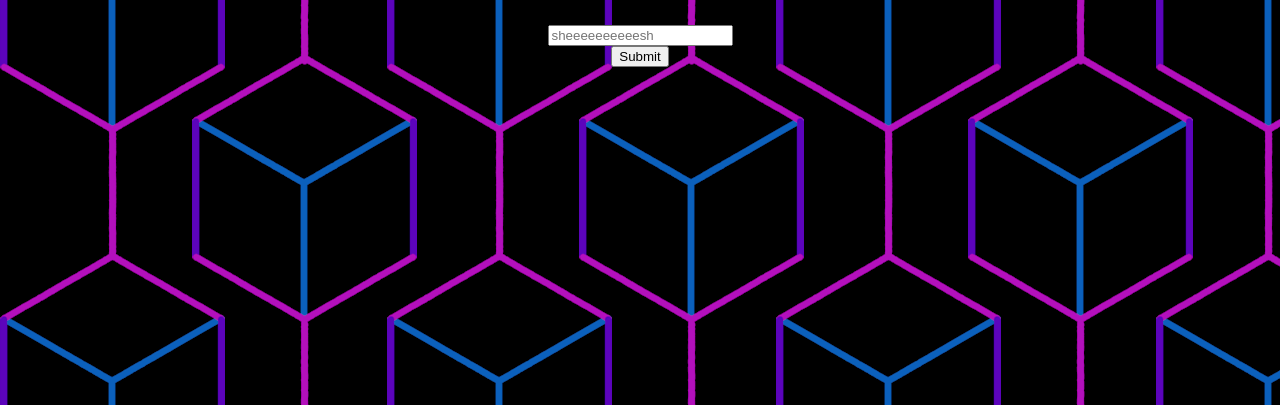
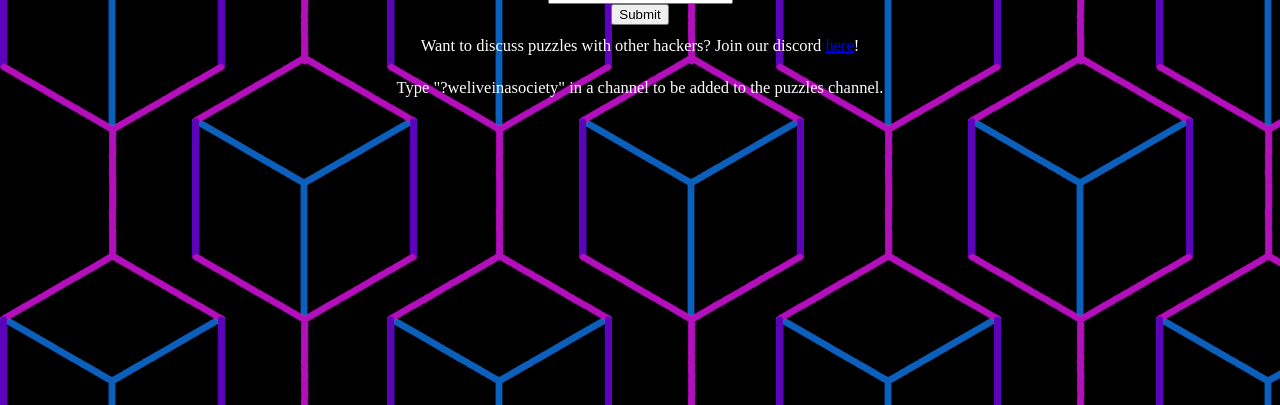
Before and after one commit to HackGT/hackgt8-puzzles-gcode, a website built with Parcel: page client/src/index.html in a window 1280 px wide. Shown: the part 524-929 px from the top of the page. Built offline with nearby package versions, Linux system fonts and the light colour scheme; files whose address does not match are found by name; a web font is replaced by a local one.

Commit message:
add discord pug

```diff
--- a/client/src/index.html
+++ b/client/src/index.html
@@ -39,6 +39,8 @@
         <div id="err"></div>
         <input type="text" id="answer" name="answer" placeholder="sheeeeeeeeeesh" >
         <button id="submitbutt"> Submit</button>
+        <p> Want to discuss puzzles with other hackers? Join our discord <a href="https://discord.hexlabs.org/">here</a>!</p>
+        <p> Type "?weliveinasociety" in a channel to be added to the puzzles channel.</p>
      <script>
       document.getElementById("submitbutt").addEventListener("click", function() {
                console.log(document.getElementById('answer').value);
```
